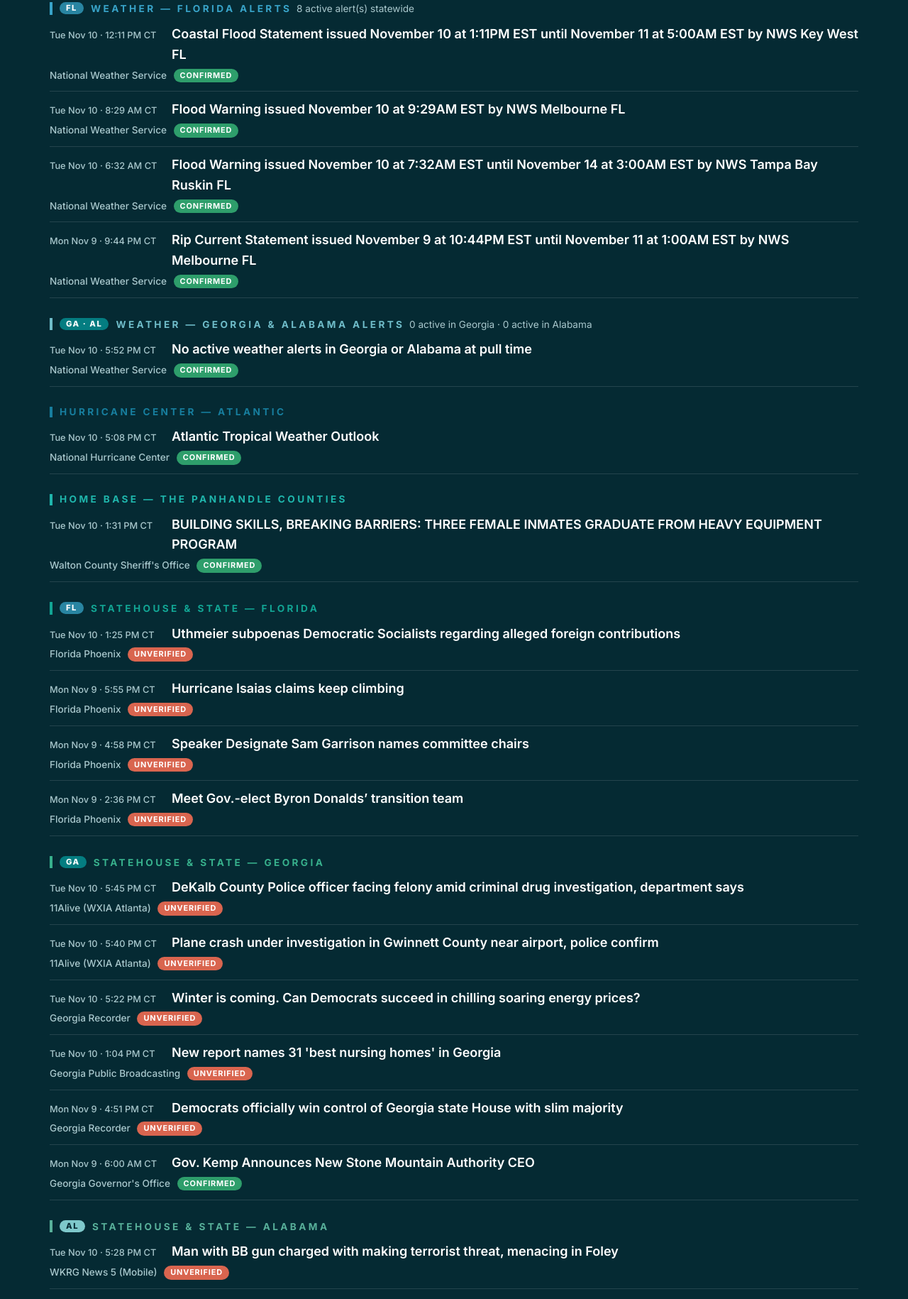
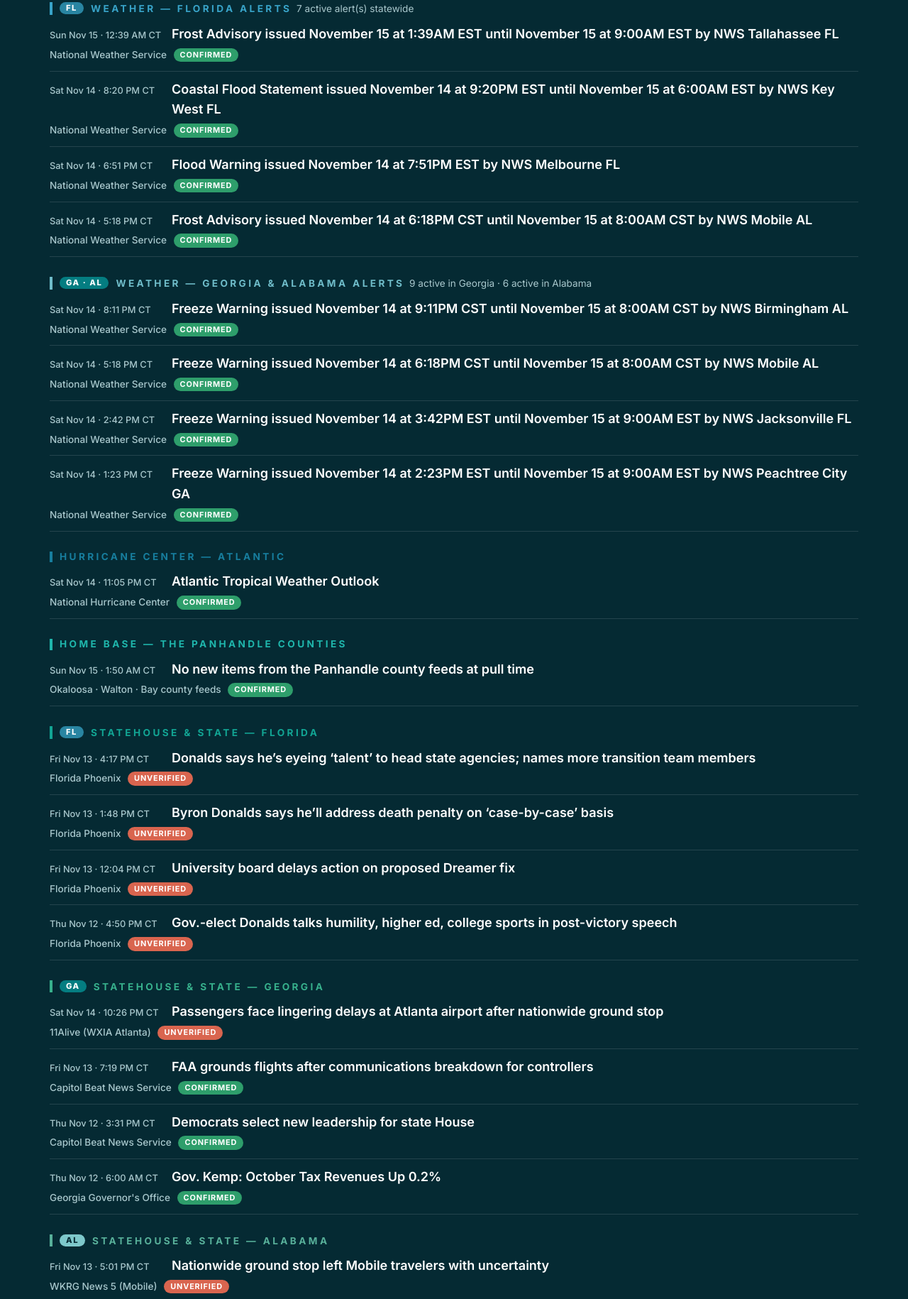
Before and after one commit to jjhaslip-ux/notsure, a plain HTML site: page index.html in a window 1280 px wide. Shown: the part 970-2800 px from the top of the page at 71% size. Drawn offline with Linux system fonts and the light colour scheme.

Commit message:
New edition dated Sunday, November 15, 2026 — wire pulled 1:50 AM CT (24 items: 17 confirmed, 7 unverified)

```diff
--- a/index.html
+++ b/index.html
@@ -39,7 +39,7 @@
 <div class="dateline">
   <div class="wrap">
     <span>Florida Panhandle</span>
-    <span id="today">Tuesday, November 10, 2026</span>
+    <span id="today">Sunday, November 15, 2026</span>
     <span>Emerald Coast</span>
   </div>
 </div>
@@ -52,7 +52,7 @@
       <div>
         <p class="kicker">A Three-State News Outlet</p>
         <h1>Florida, Georgia <span class="thin">&amp; Alabama</span></h1>
-        <p class="lede">NS-FLUID is an independent news outlet based in the Florida Panhandle, covering Florida, Georgia, and Alabama. This edition is dated Tuesday, November 10, 2026: the desk is open, the mark is set, and the wire below is the latest pull from the desk's own verified feeds.</p>
+        <p class="lede">NS-FLUID is an independent news outlet based in the Florida Panhandle, covering Florida, Georgia, and Alabama. This edition is dated Sunday, November 15, 2026: the desk is open, the mark is set, and the wire below is the latest pull from the desk's own verified feeds.</p>
         <p class="hero-meta">Est. 2026</p>
       </div>
     </div>
@@ -61,57 +61,56 @@
   <section class="block" id="wire" aria-labelledby="wire-head">
   <div class="wrap">
   <div class="section-head sh-wire"><h2 id="wire-head">The Wire — three states, one desk</h2><p>From the desk's own verified feeds, every item labeled.</p></div>
-  <p class="wire-note">Snapshot pulled Tuesday, November 10, 2026 · 5:52 PM CT from the verified feeds in the desk's source list — ninety sources across Florida, Georgia, and Alabama. Government and weather items carry the green Confirmed badge — one primary source confirms a story. A lone newsroom story carries the coral Unverified badge until a second source confirms it, per the desk's verification rules. When the ingestion pipeline goes live, this page fills from the same feeds automatically — a static page takes pipeline data fine; it is the pipeline's printing press, not a poster.</p>
-    <h3 class="wire-group wg-wx-fl" id="weather"><span class="state-tag st-fl">FL</span>Weather — Florida alerts <span class="wire-count">8 active alert(s) statewide</span></h3>
+  <p class="wire-note">Snapshot pulled Sunday, November 15, 2026 · 1:50 AM CT from the verified feeds in the desk's source list — ninety sources across Florida, Georgia, and Alabama. Government and weather items carry the green Confirmed badge — one primary source confirms a story. A lone newsroom story carries the coral Unverified badge until a second source confirms it, per the desk's verification rules. When the ingestion pipeline goes live, this page fills from the same feeds automatically — a static page takes pipeline data fine; it is the pipeline's printing press, not a poster.</p>
+  <h3 class="wire-group wg-wx-fl" id="weather"><span class="state-tag st-fl">FL</span>Weather — Florida alerts <span class="wire-count">7 active alert(s) statewide</span></h3>
   <ul class="wire-list">
-    <li class="wire-item"><span class="wire-when">Tue Nov 10 · 12:11 PM CT</span><a class="wire-title" href="https://www.weather.gov/" target="_blank" rel="noopener">Coastal Flood Statement issued November 10 at 1:11PM EST until November 11 at 5:00AM EST by NWS Key West FL</a><span class="wire-src">National Weather Service <span class="chip chip-confirmed">Confirmed</span></span></li>
-    <li class="wire-item"><span class="wire-when">Tue Nov 10 · 8:29 AM CT</span><a class="wire-title" href="https://www.weather.gov/" target="_blank" rel="noopener">Flood Warning issued November 10 at 9:29AM EST by NWS Melbourne FL</a><span class="wire-src">National Weather Service <span class="chip chip-confirmed">Confirmed</span></span></li>
-    <li class="wire-item"><span class="wire-when">Tue Nov 10 · 6:32 AM CT</span><a class="wire-title" href="https://www.weather.gov/" target="_blank" rel="noopener">Flood Warning issued November 10 at 7:32AM EST until November 14 at 3:00AM EST by NWS Tampa Bay Ruskin FL</a><span class="wire-src">National Weather Service <span class="chip chip-confirmed">Confirmed</span></span></li>
-    <li class="wire-item"><span class="wire-when">Mon Nov 9 · 9:44 PM CT</span><a class="wire-title" href="https://www.weather.gov/" target="_blank" rel="noopener">Rip Current Statement issued November 9 at 10:44PM EST until November 11 at 1:00AM EST by NWS Melbourne FL</a><span class="wire-src">National Weather Service <span class="chip chip-confirmed">Confirmed</span></span></li>
+    <li class="wire-item"><span class="wire-when">Sun Nov 15 · 12:39 AM CT</span><a class="wire-title" href="https://www.weather.gov/" target="_blank" rel="noopener">Frost Advisory issued November 15 at 1:39AM EST until November 15 at 9:00AM EST by NWS Tallahassee FL</a><span class="wire-src">National Weather Service <span class="chip chip-confirmed">Confirmed</span></span></li>
+    <li class="wire-item"><span class="wire-when">Sat Nov 14 · 8:20 PM CT</span><a class="wire-title" href="https://www.weather.gov/" target="_blank" rel="noopener">Coastal Flood Statement issued November 14 at 9:20PM EST until November 15 at 6:00AM EST by NWS Key West FL</a><span class="wire-src">National Weather Service <span class="chip chip-confirmed">Confirmed</span></span></li>
+    <li class="wire-item"><span class="wire-when">Sat Nov 14 · 6:51 PM CT</span><a class="wire-title" href="https://www.weather.gov/" target="_blank" rel="noopener">Flood Warning issued November 14 at 7:51PM EST by NWS Melbourne FL</a><span class="wire-src">National Weather Service <span class="chip chip-confirmed">Confirmed</span></span></li>
+    <li class="wire-item"><span class="wire-when">Sat Nov 14 · 5:18 PM CT</span><a class="wire-title" href="https://www.weather.gov/" target="_blank" rel="noopener">Frost Advisory issued November 14 at 6:18PM CST until November 15 at 8:00AM CST by NWS Mobile AL</a><span class="wire-src">National Weather Service <span class="chip chip-confirmed">Confirmed</span></span></li>
   </ul>
-  <h3 class="wire-group wg-wx-gaal"><span class="state-tag st-ga">GA · AL</span>Weather — Georgia &amp; Alabama alerts <span class="wire-count">0 active in Georgia · 0 active in Alabama</span></h3>
+  <h3 class="wire-group wg-wx-gaal"><span class="state-tag st-ga">GA · AL</span>Weather — Georgia &amp; Alabama alerts <span class="wire-count">9 active in Georgia · 6 active in Alabama</span></h3>
   <ul class="wire-list">
-    <li class="wire-item"><span class="wire-when">Tue Nov 10 · 5:52 PM CT</span><a class="wire-title" href="https://www.weather.gov/" target="_blank" rel="noopener">No active weather alerts in Georgia or Alabama at pull time</a><span class="wire-src">National Weather Service <span class="chip chip-confirmed">Confirmed</span></span></li>
+    <li class="wire-item"><span class="wire-when">Sat Nov 14 · 8:11 PM CT</span><a class="wire-title" href="https://www.weather.gov/" target="_blank" rel="noopener">Freeze Warning issued November 14 at 9:11PM CST until November 15 at 8:00AM CST by NWS Birmingham AL</a><span class="wire-src">National Weather Service <span class="chip chip-confirmed">Confirmed</span></span></li>
+    <li class="wire-item"><span class="wire-when">Sat Nov 14 · 5:18 PM CT</span><a class="wire-title" href="https://www.weather.gov/" target="_blank" rel="noopener">Freeze Warning issued November 14 at 6:18PM CST until November 15 at 8:00AM CST by NWS Mobile AL</a><span class="wire-src">National Weather Service <span class="chip chip-confirmed">Confirmed</span></span></li>
+    <li class="wire-item"><span class="wire-when">Sat Nov 14 · 2:42 PM CT</span><a class="wire-title" href="https://www.weather.gov/" target="_blank" rel="noopener">Freeze Warning issued November 14 at 3:42PM EST until November 15 at 9:00AM EST by NWS Jacksonville FL</a><span class="wire-src">National Weather Service <span class="chip chip-confirmed">Confirmed</span></span></li>
+    <li class="wire-item"><span class="wire-when">Sat Nov 14 · 1:23 PM CT</span><a class="wire-title" href="https://www.weather.gov/" target="_blank" rel="noopener">Freeze Warning issued November 14 at 2:23PM EST until November 15 at 9:00AM EST by NWS Peachtree City GA</a><span class="wire-src">National Weather Service <span class="chip chip-confirmed">Confirmed</span></span></li>
   </ul>
   <h3 class="wire-group wg-hurricane">Hurricane Center — Atlantic</h3>
   <ul class="wire-list">
-    <li class="wire-item"><span class="wire-when">Tue Nov 10 · 5:08 PM CT</span><a class="wire-title" href="https://www.nhc.noaa.gov/gtwo.php?basin=atlc" target="_blank" rel="noopener">Atlantic Tropical Weather Outlook</a><span class="wire-src">National Hurricane Center <span class="chip chip-confirmed">Confirmed</span></span></li>
+    <li class="wire-item"><span class="wire-when">Sat Nov 14 · 11:05 PM CT</span><a class="wire-title" href="https://www.nhc.noaa.gov/gtwo.php?basin=atlc" target="_blank" rel="noopener">Atlantic Tropical Weather Outlook</a><span class="wire-src">National Hurricane Center <span class="chip chip-confirmed">Confirmed</span></span></li>
   </ul>
   <h3 class="wire-group wg-home">Home base — the Panhandle counties</h3>
   <ul class="wire-list">
-    <li class="wire-item"><span class="wire-when">Tue Nov 10 · 1:31 PM CT</span><a class="wire-title" href="https://waltonso.org/building-skills-breaking-barriers-three-female-inmates-graduate-from-heavy-equipment-program/" target="_blank" rel="noopener">BUILDING SKILLS, BREAKING BARRIERS: THREE FEMALE INMATES GRADUATE FROM HEAVY EQUIPMENT PROGRAM</a><span class="wire-src">Walton County Sheriff&#x27;s Office <span class="chip chip-confirmed">Confirmed</span></span></li>
+    <li class="wire-item"><span class="wire-when">Sun Nov 15 · 1:50 AM CT</span><a class="wire-title" href="https://www.sheriff-okaloosa.org/" target="_blank" rel="noopener">No new items from the Panhandle county feeds at pull time</a><span class="wire-src">Okaloosa · Walton · Bay county feeds <span class="chip chip-confirmed">Confirmed</span></span></li>
   </ul>
   <h3 class="wire-group wg-gov-fl" id="government"><span class="state-tag st-fl">FL</span>Statehouse &amp; state — Florida</h3>
   <ul class="wire-list">
-    <li class="wire-item"><span class="wire-when">Tue Nov 10 · 1:25 PM CT</span><a class="wire-title" href="https://floridaphoenix.com/2026/11/10/uthmeier-subpoenas-democratic-socialists-regarding-alleged-foreign-contributions/" target="_blank" rel="noopener">Uthmeier subpoenas Democratic Socialists regarding alleged foreign contributions</a><span class="wire-src">Florida Phoenix <span class="chip chip-unverified">Unverified</span></span></li>
-    <li class="wire-item"><span class="wire-when">Mon Nov 9 · 5:55 PM CT</span><a class="wire-title" href="https://floridaphoenix.com/2026/11/09/hurricane-isaias-claims-keep-climbing/" target="_blank" rel="noopener">Hurricane Isaias claims keep climbing</a><span class="wire-src">Florida Phoenix <span class="chip chip-unverified">Unverified</span></span></li>
-    <li class="wire-item"><span class="wire-when">Mon Nov 9 · 4:58 PM CT</span><a class="wire-title" href="https://floridaphoenix.com/2026/11/09/speaker-designate-sam-garrison-names-committee-chairs/" target="_blank" rel="noopener">Speaker Designate Sam Garrison names committee chairs</a><span class="wire-src">Florida Phoenix <span class="chip chip-unverified">Unverified</span></span></li>
-    <li class="wire-item"><span class="wire-when">Mon Nov 9 · 2:36 PM CT</span><a class="wire-title" href="https://floridaphoenix.com/2026/11/09/meet-gov-elect-byron-donalds-transition-team/" target="_blank" rel="noopener">Meet Gov.-elect Byron Donalds’ transition team</a><span class="wire-src">Florida Phoenix <span class="chip chip-unverified">Unverified</span></span></li>
+    <li class="wire-item"><span class="wire-when">Fri Nov 13 · 4:17 PM CT</span><a class="wire-title" href="https://floridaphoenix.com/2026/11/13/donalds-says-hes-eyeing-talent-to-head-state-agencies-names-more-transition-team-members/" target="_blank" rel="noopener">Donalds says he’s eyeing ‘talent’ to head state agencies; names more transition team members</a><span class="wire-src">Florida Phoenix <span class="chip chip-unverified">Unverified</span></span></li>
+    <li class="wire-item"><span class="wire-when">Fri Nov 13 · 1:48 PM CT</span><a class="wire-title" href="https://floridaphoenix.com/2026/11/13/byron-donalds-says-hell-address-death-penalty-on-case-by-case-basis/" target="_blank" rel="noopener">Byron Donalds says he’ll address death penalty on ‘case-by-case’ basis</a><span class="wire-src">Florida Phoenix <span class="chip chip-unverified">Unverified</span></span></li>
+    <li class="wire-item"><span class="wire-when">Fri Nov 13 · 12:04 PM CT</span><a class="wire-title" href="https://floridaphoenix.com/2026/11/13/university-board-delays-action-on-proposed-dreamer-fix/" target="_blank" rel="noopener">University board delays action on proposed Dreamer fix</a><span class="wire-src">Florida Phoenix <span class="chip chip-unverified">Unverified</span></span></li>
+    <li class="wire-item"><span class="wire-when">Thu Nov 12 · 4:50 PM CT</span><a class="wire-title" href="https://floridaphoenix.com/2026/11/12/gov-elect-donalds-talks-humility-higher-ed-college-sports-in-post-victory-speech/" target="_blank" rel="noopener">Gov.-elect Donalds talks humility, higher ed, college sports in post-victory speech</a><span class="wire-src">Florida Phoenix <span class="chip chip-unverified">Unverified</span></span></li>
   </ul>
   <h3 class="wire-group wg-gov-ga" id="georgia"><span class="state-tag st-ga">GA</span>Statehouse &amp; state — Georgia</h3>
   <ul class="wire-list">
-    <li class="wire-item"><span class="wire-when">Tue Nov 10 · 5:45 PM CT</span><a class="wire-title" href="https://www.11alive.com/article/news/crime/dekalb-county-police-officer-arrested-felony-criminal-drug-investigation/85-2ace5a33-8e85-40f8-ab38-3991a4f2a0d0" target="_blank" rel="noopener">DeKalb County Police officer facing felony amid criminal drug investigation, department says</a><span class="wire-src">11Alive (WXIA Atlanta) <span class="chip chip-unverified">Unverified</span></span></li>
-    <li class="wire-item"><span class="wire-when">Tue Nov 10 · 5:40 PM CT</span><a class="wire-title" href="https://www.11alive.com/article/news/local/plane-crash-investigation-gwinnett-county/85-740142d7-8e3f-4cdb-9dfb-0eadec08bec6" target="_blank" rel="noopener">Plane crash under investigation in Gwinnett County near airport, police confirm</a><span class="wire-src">11Alive (WXIA Atlanta) <span class="chip chip-unverified">Unverified</span></span></li>
-    <li class="wire-item"><span class="wire-when">Tue Nov 10 · 5:22 PM CT</span><a class="wire-title" href="https://georgiarecorder.com/2026/11/10/repub/winter-is-coming-can-democrats-succeed-in-chilling-soaring-energy-prices/" target="_blank" rel="noopener">Winter is coming. Can Democrats succeed in chilling soaring energy prices?</a><span class="wire-src">Georgia Recorder <span class="chip chip-unverified">Unverified</span></span></li>
-    <li class="wire-item"><span class="wire-when">Tue Nov 10 · 1:04 PM CT</span><a class="wire-title" href="https://www.gpb.org/news/2026/11/10/new-report-names-31-best-nursing-homes-in-georgia" target="_blank" rel="noopener">New report names 31 &#x27;best nursing homes&#x27; in Georgia</a><span class="wire-src">Georgia Public Broadcasting <span class="chip chip-unverified">Unverified</span></span></li>
-    <li class="wire-item"><span class="wire-when">Mon Nov 9 · 4:51 PM CT</span><a class="wire-title" href="https://georgiarecorder.com/2026/11/09/democrats-officially-win-control-of-georgia-state-house-with-slim-majority/" target="_blank" rel="noopener">Democrats officially win control of Georgia state House with slim majority</a><span class="wire-src">Georgia Recorder <span class="chip chip-unverified">Unverified</span></span></li>
-    <li class="wire-item"><span class="wire-when">Mon Nov 9 · 6:00 AM CT</span><a class="wire-title" href="https://gov.georgia.gov/press-releases/2026-11-09/gov-kemp-announces-new-stone-mountain-authority-ceo" target="_blank" rel="noopener">Gov. Kemp Announces New Stone Mountain Authority CEO</a><span class="wire-src">Georgia Governor&#x27;s Office <span class="chip chip-confirmed">Confirmed</span></span></li>
+    <li class="wire-item"><span class="wire-when">Sat Nov 14 · 10:26 PM CT</span><a class="wire-title" href="https://www.11alive.com/article/news/community/transportation/passengers-face-lingering-delays-atlanta-airport-nationwide-ground-stop/85-39eadb93-4e2a-4e65-918d-89178fcc9e10" target="_blank" rel="noopener">Passengers face lingering delays at Atlanta airport after nationwide ground stop</a><span class="wire-src">11Alive (WXIA Atlanta) <span class="chip chip-unverified">Unverified</span></span></li>
+    <li class="wire-item"><span class="wire-when">Fri Nov 13 · 7:19 PM CT</span><a class="wire-title" href="https://capitol-beat.org/2026/11/faa-grounds-flights-after-communications-breakdown-for-controllers/" target="_blank" rel="noopener">FAA grounds flights after communications breakdown for controllers</a><span class="wire-src">Capitol Beat News Service <span class="chip chip-confirmed">Confirmed</span></span></li>
+    <li class="wire-item"><span class="wire-when">Thu Nov 12 · 3:31 PM CT</span><a class="wire-title" href="https://capitol-beat.org/2026/11/democrats-select-new-leadership-for-state-house/" target="_blank" rel="noopener">Democrats select new leadership for state House</a><span class="wire-src">Capitol Beat News Service <span class="chip chip-confirmed">Confirmed</span></span></li>
+    <li class="wire-item"><span class="wire-when">Thu Nov 12 · 6:00 AM CT</span><a class="wire-title" href="https://gov.georgia.gov/press-releases/2026-11-12/gov-kemp-october-tax-revenues-02" target="_blank" rel="noopener">Gov. Kemp: October Tax Revenues Up 0.2%</a><span class="wire-src">Georgia Governor's Office <span class="chip chip-confirmed">Confirmed</span></span></li>
   </ul>
   <h3 class="wire-group wg-gov-al" id="alabama"><span class="state-tag st-al">AL</span>Statehouse &amp; state — Alabama</h3>
   <ul class="wire-list">
-    <li class="wire-item"><span class="wire-when">Tue Nov 10 · 5:28 PM CT</span><a class="wire-title" href="https://www.wkrg.com/baldwin-county/foley-police-arrest-man-with-gun-near-two-local-schools/" target="_blank" rel="noopener">Man with BB gun charged with making terrorist threat, menacing in Foley</a><span class="wire-src">WKRG News 5 (Mobile) <span class="chip chip-unverified">Unverified</span></span></li>
-    <li class="wire-item"><span class="wire-when">Tue Nov 10 · 5:09 PM CT</span><a class="wire-title" href="https://governor.alabama.gov/newsroom/2026/11/governor-ivey-honors-veterans-in-veterans-day-message-salutes-alabamas-400000-heroes/" target="_blank" rel="noopener">Governor Ivey Honors Veterans in Veterans Day Message, Salutes Alabama’s 400,000 Heroes</a><span class="wire-src">Alabama Governor&#x27;s Office <span class="chip chip-confirmed">Confirmed</span></span></li>
-    <li class="wire-item"><span class="wire-when">Tue Nov 10 · 9:37 AM CT</span><a class="wire-title" href="https://www.alreporter.com/2026/11/10/rep-kelvin-lawrence-avoids-jail-time-record-expunged-plea-deal" target="_blank" rel="noopener">Alabama Rep. Kelvin Lawrence avoids jail time as part of plea deal</a><span class="wire-src">Alabama Political Reporter <span class="chip chip-unverified">Unverified</span></span></li>
-    <li class="wire-item"><span class="wire-when">Tue Nov 10 · 8:25 AM CT</span><a class="wire-title" href="https://aldailynews.com/feels-like-i-never-left-jerry-carl-readies-for-return-to-congress/" target="_blank" rel="noopener">‘Feels like I never left,’ Jerry Carl readies for return to Congress</a><span class="wire-src">Alabama Daily News <span class="chip chip-unverified">Unverified</span></span></li>
-    <li class="wire-item"><span class="wire-when">Tue Nov 10 · 6:34 AM CT</span><a class="wire-title" href="https://www.alreporter.com/2026/11/10/alabama-rural-health-transformation-program-awarded-199-million-for-fy-2027" target="_blank" rel="noopener">Alabama gets $199 million rural health award as concerns over cuts persist</a><span class="wire-src">Alabama Political Reporter <span class="chip chip-unverified">Unverified</span></span></li>
-    <li class="wire-item"><span class="wire-when">Tue Nov 10 · 4:59 AM CT</span><a class="wire-title" href="https://alabamareflector.com/2026/11/10/state-audit-finds-sense-of-secrecy-at-alabama-department-of-corrections/" target="_blank" rel="noopener">State audit finds ‘sense of secrecy’ at Alabama Department of Corrections</a><span class="wire-src">Alabama Reflector <span class="chip chip-unverified">Unverified</span></span></li>
+    <li class="wire-item"><span class="wire-when">Fri Nov 13 · 5:01 PM CT</span><a class="wire-title" href="https://www.wkrg.com/mobile-county/mobile-airport-flight-delays-faa/" target="_blank" rel="noopener">Nationwide ground stop left Mobile travelers with uncertainty</a><span class="wire-src">WKRG News 5 (Mobile) <span class="chip chip-unverified">Unverified</span></span></li>
+    <li class="wire-item"><span class="wire-when">Fri Nov 13 · 8:00 AM CT</span><a class="wire-title" href="https://aldailynews.com/report-card-alabama-public-schools-improve-as-academic-achievement-rises/" target="_blank" rel="noopener">Report card: Alabama public schools improve as academic achievement rises</a><span class="wire-src">Alabama Daily News <span class="chip chip-confirmed">Confirmed</span></span></li>
+    <li class="wire-item"><span class="wire-when">Fri Nov 13 · 6:35 AM CT</span><a class="wire-title" href="https://www.alreporter.com/2026/11/13/senate-confirms-gregory-cook-as-federal-judge-for-north-alabama" target="_blank" rel="noopener">Senate confirms Gregory Cook as federal judge for north Alabama</a><span class="wire-src">Alabama Political Reporter <span class="chip chip-confirmed">Confirmed</span></span></li>
+    <li class="wire-item"><span class="wire-when">Fri Nov 13 · 5:01 AM CT</span><a class="wire-title" href="https://alabamareflector.com/2026/11/13/alabama-infant-mortality-rate-increases-slightly-remains-above-national-average/" target="_blank" rel="noopener">Alabama infant mortality rate increases slightly, remains above national average</a><span class="wire-src">Alabama Reflector <span class="chip chip-confirmed">Confirmed</span></span></li>
+    <li class="wire-item"><span class="wire-when">Thu Nov 12 · 7:06 AM CT</span><a class="wire-title" href="https://aldailynews.com/audit-finds-underlying-sense-of-secrecy-poor-conditions-at-adoc/" target="_blank" rel="noopener">Audit finds ‘underlying sense of secrecy,’ poor conditions at ADOC</a><span class="wire-src">Alabama Daily News <span class="chip chip-confirmed">Confirmed</span></span></li>
   </ul>
   <h3 class="wire-group wg-radio">Public radio</h3>
   <ul class="wire-list">
-    <li class="wire-item"><span class="wire-when">Tue Nov 10 · 3:07 PM CT</span><a class="wire-title" href="https://www.gpb.org/news/2026/11/10/gpb-evening-headlines-for-november-10-2026" target="_blank" rel="noopener">GPB evening headlines for November 10, 2026</a><span class="wire-src">Georgia Public Broadcasting <span class="chip chip-unverified">Unverified</span></span></li>
+    <li class="wire-item"><span class="wire-when">Sat Nov 14 · 3:42 PM CT</span><a class="wire-title" href="https://www.gpb.org/news/2026/11/14/spacex-successfully-catches-starship-and-makes-history" target="_blank" rel="noopener">SpaceX successfully catches Starship and makes history</a><span class="wire-src">Georgia Public Broadcasting <span class="chip chip-unverified">Unverified</span></span></li>
   </ul>
   </section>
-
   <section class="block" id="desks" aria-labelledby="desks-head" style="padding-top:0">
     <div class="wrap">
       <div class="section-head sh-desks">
@@ -235,7 +234,7 @@
     if (!el) return;
     try {
       el.textContent = new Date().toLocaleDateString('en-US', { weekday:'long', year:'numeric', month:'long', day:'numeric' });
-    } catch(e) { el.textContent = 'Tuesday, November 10, 2026'; }
+    } catch(e) { el.textContent = 'Sunday, November 15, 2026'; }
   })();
 </script>
 </body>
```
